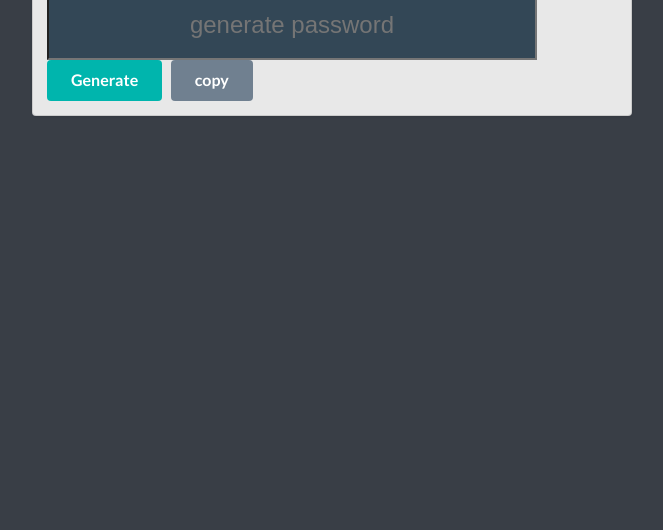
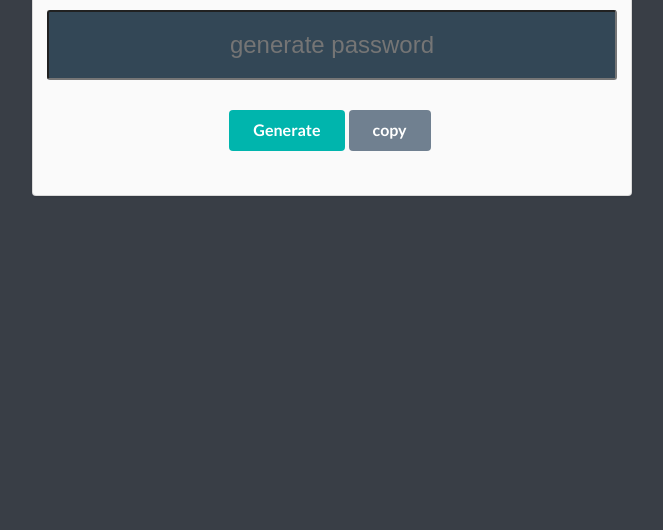
Before and after one commit to nfaltir/Password-Generator, a plain HTML site: page javascript/index.html in a window 1280 px wide. Shown: the part 270-800 px from the top of the page, without its empty margins (416-1079 px from the left). Drawn offline with nearby package versions, Linux system fonts and the light colour scheme.

Commit message:
added flex box

```diff
--- a/javascript/style.css
+++ b/javascript/style.css
@@ -29,6 +29,12 @@ i {
   size: 100px;
 }
 
+.btn-box{
+  display: flex;
+  margin: 30px auto;
+  justify-content: center;
+}
+
 #box{
   position: fixed;
   width: 600px;
@@ -36,16 +42,21 @@ i {
   left: 50%;
   margin-top: -200px;
   margin-left: -15%;
-  background-color: #e8e8e8;
+  background-color: #fafafa;
 }
 
 #box > h2 {
   text-align: center;
+  padding: 10px;
 }
 
 #password{
   background-color: #334756;
   color: yellowgreen;
+  width: 570px;
+  padding: 10px;
+  box-shadow: rebeccapurple;
+  border-radius: 3px;
 }
 
 #copyBtn {
```
